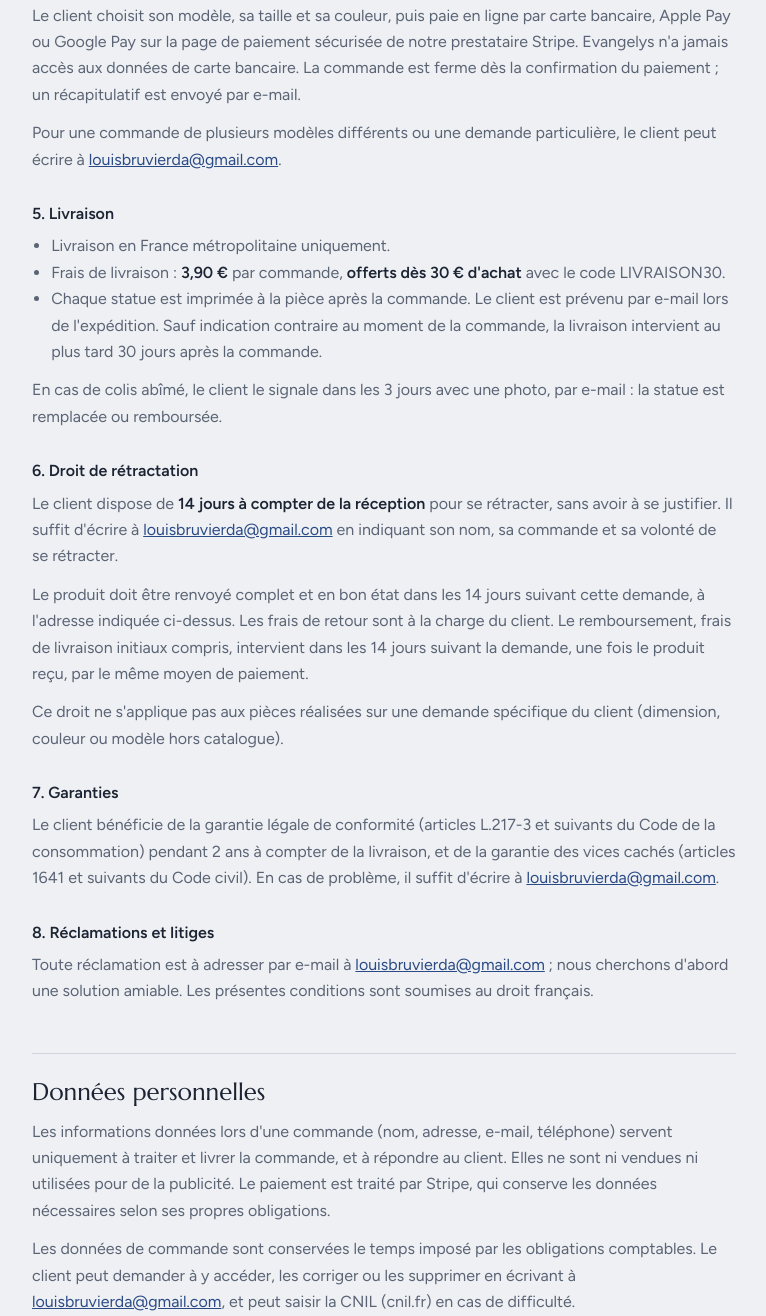
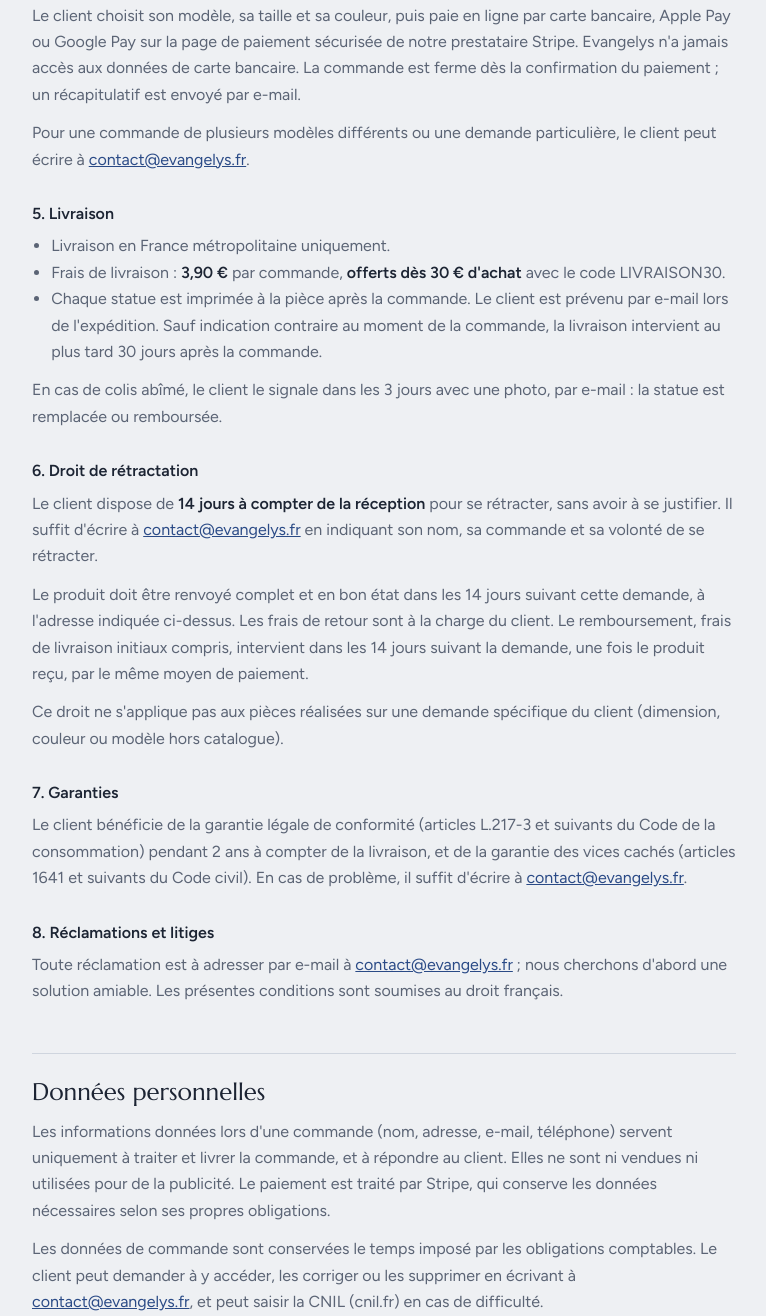
Before and after one commit to Vilouza/Evangelys, a plain HTML site: page conditions.html in a window 1280 px wide. Shown: the part 1484-2800 px from the top of the page, without its empty margins (256-1022 px from the left). Drawn offline with Linux system fonts and the light colour scheme.

Commit message:
Utiliser contact@evangelys.fr comme adresse de contact
Co-Authored-By: Claude Opus 5.5 <noreply@anthropic.com>
Claude-Session: https://claude.ai/code/session_01G7ExnQyCAxHHMBy1GAj2Vf

```diff
--- a/conditions.html
+++ b/conditions.html
@@ -60,7 +60,7 @@ dd{margin:0;color:var(--muted);overflow-wrap:anywhere}
   <dl>
     <dt>Nom</dt><dd>Elisabeth Bruvier d'Arc</dd>
     <dt>Adresse</dt><dd>5360 route de Saint-Sulpice, 81800 Coufouleux, France</dd>
-    <dt>E-mail</dt><dd><a href="mailto:louisbruvierda@gmail.com">louisbruvierda@gmail.com</a></dd>
+    <dt>E-mail</dt><dd><a href="mailto:contact@evangelys.fr">contact@evangelys.fr</a></dd>
     <dt>Directrice de la publication</dt><dd>Elisabeth Bruvier d'Arc</dd>
   </dl>
   <h3>Hébergement</h3>
@@ -86,7 +86,7 @@ dd{margin:0;color:var(--muted);overflow-wrap:anywhere}
 
   <h3>4. Commande et paiement</h3>
   <p>Le client choisit son modèle, sa taille et sa couleur, puis paie en ligne par carte bancaire, Apple Pay ou Google Pay sur la page de paiement sécurisée de notre prestataire Stripe. Evangelys n'a jamais accès aux données de carte bancaire. La commande est ferme dès la confirmation du paiement ; un récapitulatif est envoyé par e-mail.</p>
-  <p>Pour une commande de plusieurs modèles différents ou une demande particulière, le client peut écrire à <a href="mailto:louisbruvierda@gmail.com">louisbruvierda@gmail.com</a>.</p>
+  <p>Pour une commande de plusieurs modèles différents ou une demande particulière, le client peut écrire à <a href="mailto:contact@evangelys.fr">contact@evangelys.fr</a>.</p>
 
   <h3>5. Livraison</h3>
   <ul>
@@ -97,19 +97,19 @@ dd{margin:0;color:var(--muted);overflow-wrap:anywhere}
   <p>En cas de colis abîmé, le client le signale dans les 3 jours avec une photo, par e-mail : la statue est remplacée ou remboursée.</p>
 
   <h3>6. Droit de rétractation</h3>
-  <p>Le client dispose de <strong>14 jours à compter de la réception</strong> pour se rétracter, sans avoir à se justifier. Il suffit d'écrire à <a href="mailto:louisbruvierda@gmail.com">louisbruvierda@gmail.com</a> en indiquant son nom, sa commande et sa volonté de se rétracter.</p>
+  <p>Le client dispose de <strong>14 jours à compter de la réception</strong> pour se rétracter, sans avoir à se justifier. Il suffit d'écrire à <a href="mailto:contact@evangelys.fr">contact@evangelys.fr</a> en indiquant son nom, sa commande et sa volonté de se rétracter.</p>
   <p>Le produit doit être renvoyé complet et en bon état dans les 14 jours suivant cette demande, à l'adresse indiquée ci-dessus. Les frais de retour sont à la charge du client. Le remboursement, frais de livraison initiaux compris, intervient dans les 14 jours suivant la demande, une fois le produit reçu, par le même moyen de paiement.</p>
   <p>Ce droit ne s'applique pas aux pièces réalisées sur une demande spécifique du client (dimension, couleur ou modèle hors catalogue).</p>
 
   <h3>7. Garanties</h3>
-  <p>Le client bénéficie de la garantie légale de conformité (articles L.217-3 et suivants du Code de la consommation) pendant 2 ans à compter de la livraison, et de la garantie des vices cachés (articles 1641 et suivants du Code civil). En cas de problème, il suffit d'écrire à <a href="mailto:louisbruvierda@gmail.com">louisbruvierda@gmail.com</a>.</p>
+  <p>Le client bénéficie de la garantie légale de conformité (articles L.217-3 et suivants du Code de la consommation) pendant 2 ans à compter de la livraison, et de la garantie des vices cachés (articles 1641 et suivants du Code civil). En cas de problème, il suffit d'écrire à <a href="mailto:contact@evangelys.fr">contact@evangelys.fr</a>.</p>
 
   <h3>8. Réclamations et litiges</h3>
-  <p>Toute réclamation est à adresser par e-mail à <a href="mailto:louisbruvierda@gmail.com">louisbruvierda@gmail.com</a> ; nous cherchons d'abord une solution amiable. Les présentes conditions sont soumises au droit français.</p>
+  <p>Toute réclamation est à adresser par e-mail à <a href="mailto:contact@evangelys.fr">contact@evangelys.fr</a> ; nous cherchons d'abord une solution amiable. Les présentes conditions sont soumises au droit français.</p>
 
   <h2 id="donnees">Données personnelles</h2>
   <p>Les informations données lors d'une commande (nom, adresse, e-mail, téléphone) servent uniquement à traiter et livrer la commande, et à répondre au client. Elles ne sont ni vendues ni utilisées pour de la publicité. Le paiement est traité par Stripe, qui conserve les données nécessaires selon ses propres obligations.</p>
-  <p>Les données de commande sont conservées le temps imposé par les obligations comptables. Le client peut demander à y accéder, les corriger ou les supprimer en écrivant à <a href="mailto:louisbruvierda@gmail.com">louisbruvierda@gmail.com</a>, et peut saisir la CNIL (cnil.fr) en cas de difficulté.</p>
+  <p>Les données de commande sont conservées le temps imposé par les obligations comptables. Le client peut demander à y accéder, les corriger ou les supprimer en écrivant à <a href="mailto:contact@evangelys.fr">contact@evangelys.fr</a>, et peut saisir la CNIL (cnil.fr) en cas de difficulté.</p>
   <p>Ce site n'utilise ni cookie publicitaire ni outil de mesure d'audience.</p>
 </div>
 </body>
```
Also changed, not shown: index.html (+3 -3 lines).
